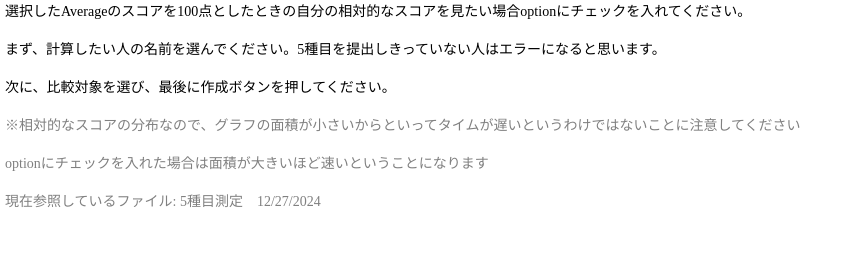
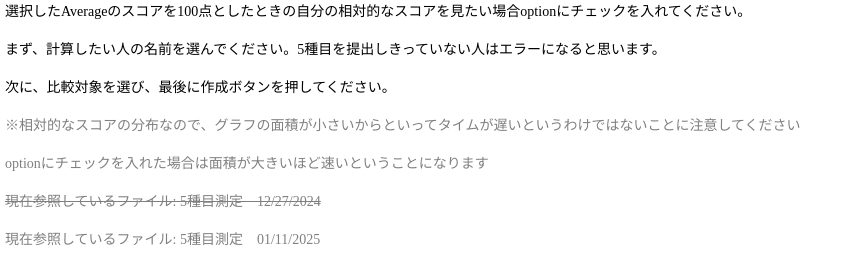
Before and after one commit to riku89-2004/First, a Flask app: page / in a window 1280 px wide. Shown: the part 847-1111 px from the top of the page, without its empty margins (0-858 px from the left). Before the commit the page ends 1055 px from the top, so only its background shows below. Run offline with Flask 3, Linux system fonts and the light colour scheme.

Commit message:
Update index.html

```diff
--- a/templates/index.html
+++ b/templates/index.html
@@ -81,7 +81,8 @@
                 <p>次に、比較対象を選び、最後に作成ボタンを押してください。</p>
                 <p class="attention">※相対的なスコアの分布なので、グラフの面積が小さいからといってタイムが遅いというわけではないことに注意してください</p>
                 <p class="attention">optionにチェックを入れた場合は面積が大きいほど速いということになります</p>
-                <p class="attention"> 現在参照しているファイル: 5種目測定　12/27/2024</p>
+                <p class="attention old"> 現在参照しているファイル: 5種目測定　12/27/2024</p>
+                <p class="attention"> 現在参照しているファイル: 5種目測定　01/11/2025</p>
             </div>
         </div>
         <footer></footer>
```
